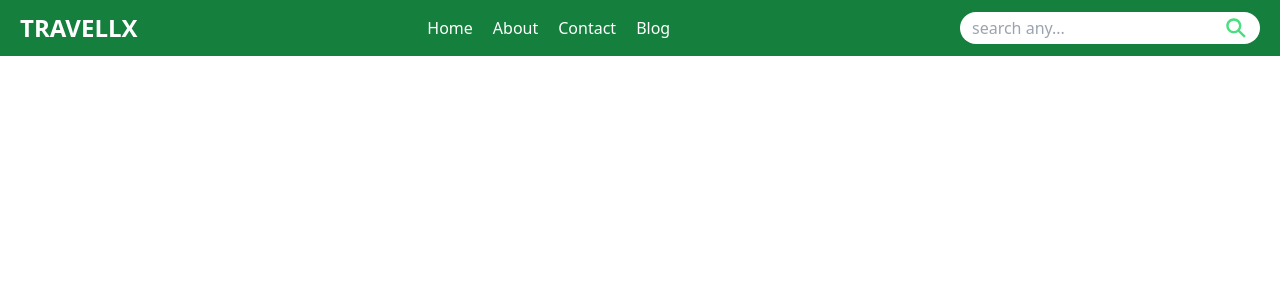
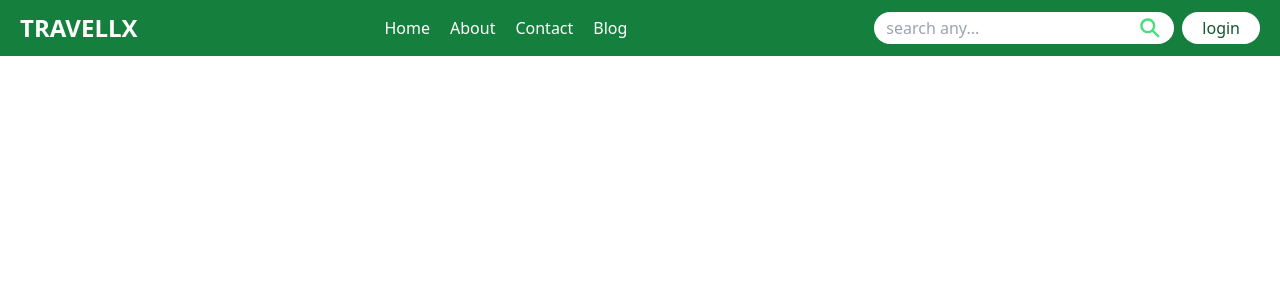
Before and after one commit to mahfuzahmed1732/my-app, a Next.js app: page / in a window 1280 px wide. Shown: the top 300 px of the page. Built offline with nearby package versions, Linux system fonts and the light colour scheme.

Commit message:
navbar add login

```diff
--- /dev/null
+++ b/app/components/loginButton.tsx
@@ -0,0 +1,7 @@
+export function LoginButton() {
+  return (
+   <div>
+     <button type="submit" className="bg-white px-5 py-1 text-green-900 rounded-full font-normal">login</button>
+   </div>
+  );
+}
--- a/app/components/navbar.tsx
+++ b/app/components/navbar.tsx
@@ -2,6 +2,7 @@
 
 import Link from "next/link";
 import { IoSearchSharp } from "react-icons/io5";
+import { LoginButton } from "./loginButton";
 
 const Navbar = () => {
   return (
@@ -44,7 +45,8 @@ const Navbar = () => {
       </div>
 
       {/* search section */}
-      <div className="relative">
+      <div className="flex items-center gap-2">
+        <div className="relative">
         <input
           type="text"
           name="search"
@@ -53,8 +55,11 @@ const Navbar = () => {
         />
 
         <IoSearchSharp className="text-green-400 text-2xl absolute right-3 top-1/2 -translate-y-1/2 hover:text-green-950 cursor-pointer" />
+       </div>
+
+       {/* login section */}
+       <LoginButton />
       </div>
-
     </nav>
   );
 };
```
